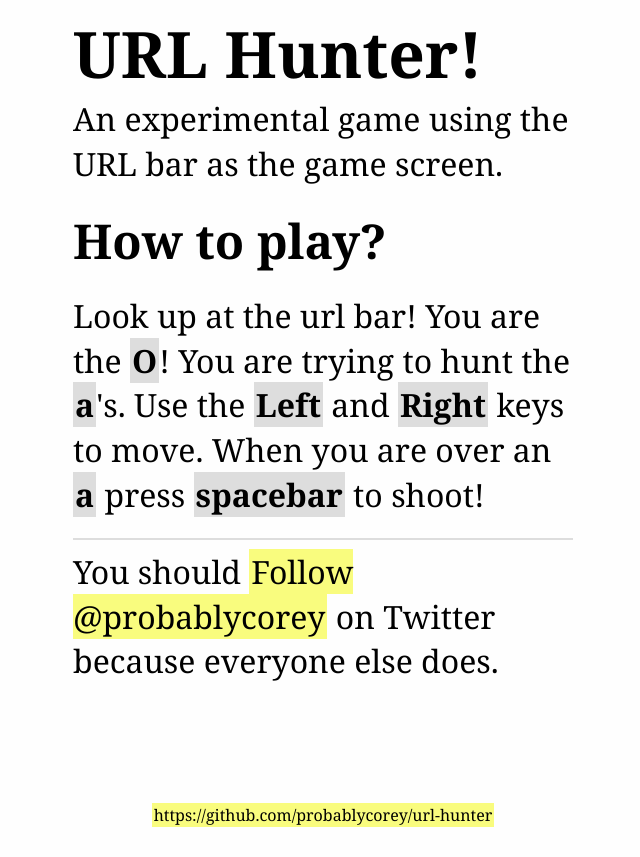
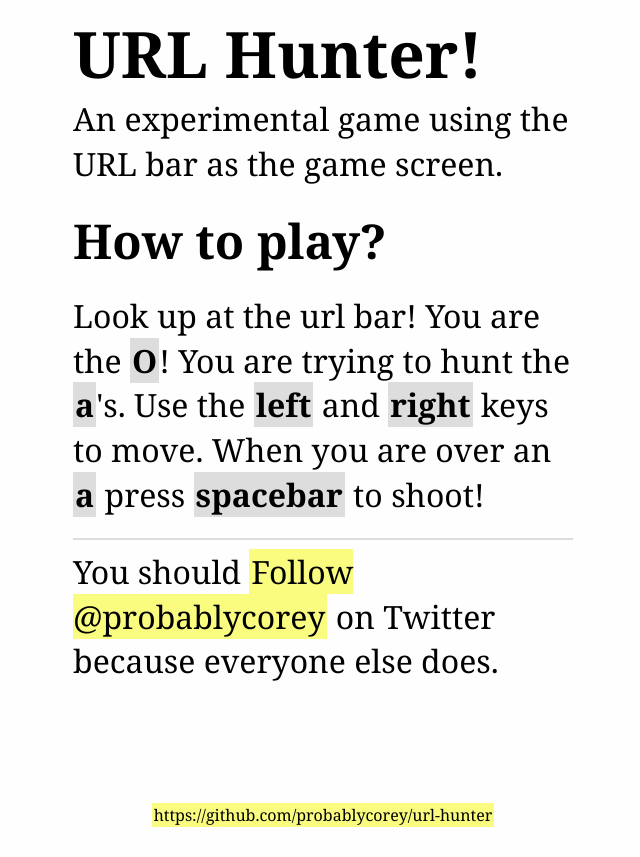
Before and after one commit to probablycorey/url-hunter, a website: page index.html in a window 1280 px wide. Shown: the whole page, without its empty margins (317-957 px from the left). Drawn offline with Linux system fonts and the light colour scheme.

Commit message:
Lower case

```diff
--- a/index.html
+++ b/index.html
@@ -68,7 +68,7 @@
   <div>
     Look up at the url bar! You are the <strong>O</strong>! You are trying to hunt the <strong>a</strong>'s.
 
-    Use the <strong>Left</strong> and <strong>Right</strong> keys to move. When you
+    Use the <strong>left</strong> and <strong>right</strong> keys to move. When you
     are over an <strong>a</strong> press <strong>spacebar</strong> to shoot!
   </div>
 
```
